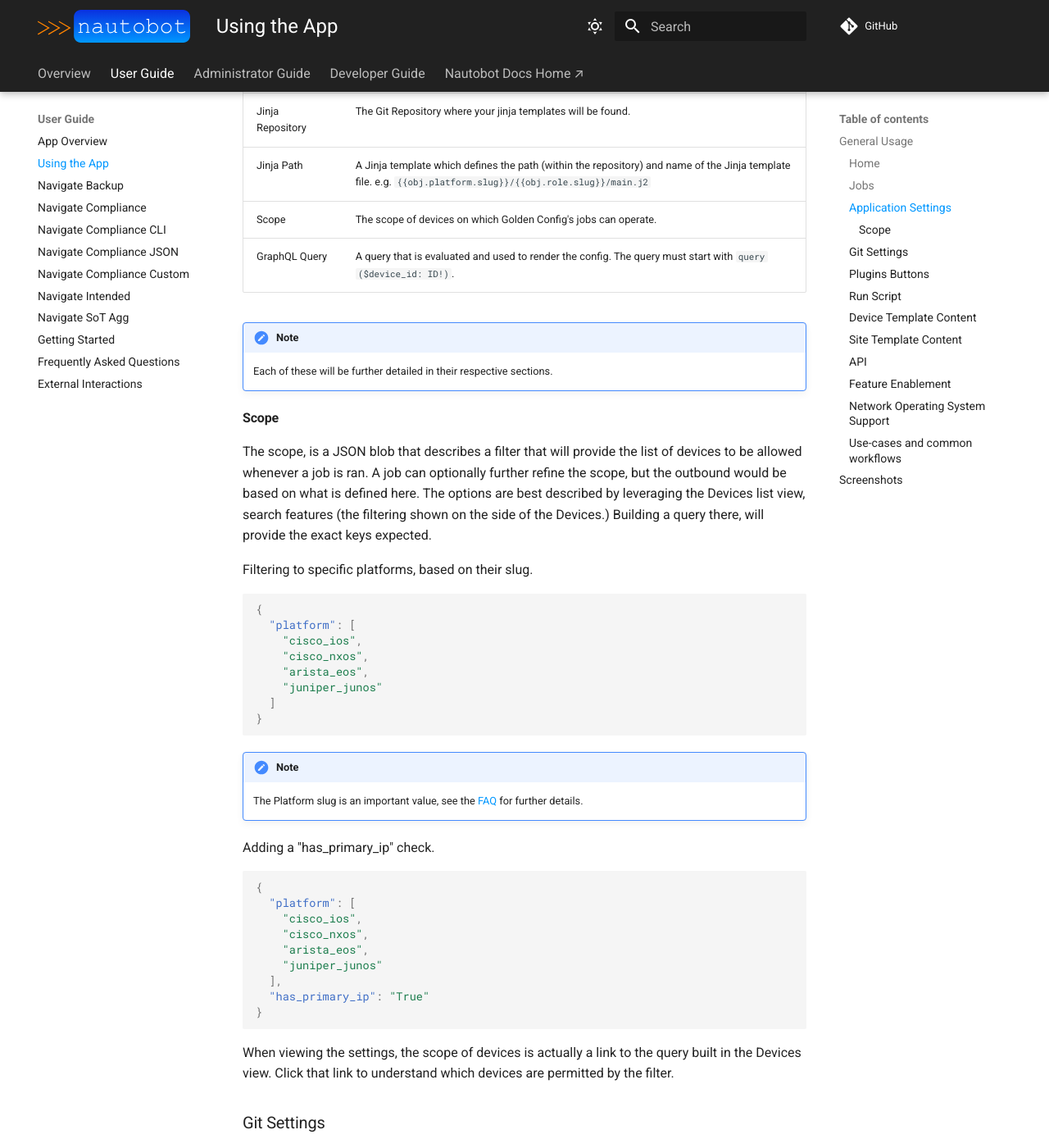
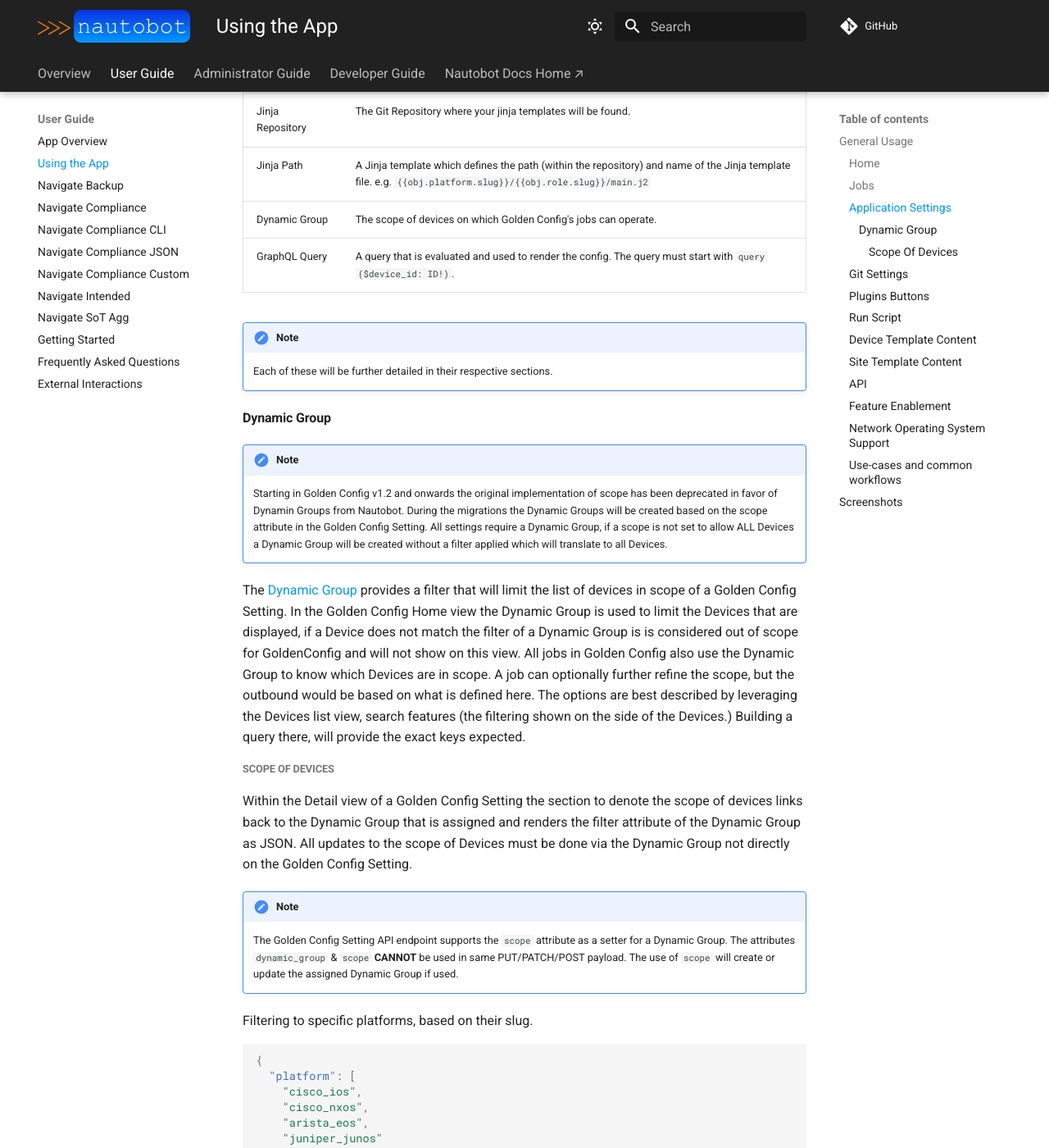
Before and after one commit to nautobot/nautobot-app-golden-config, an MkDocs documentation site: the page built from docs/user/app_use_cases.md, in a window 1280 px wide and 1400 px high, scrolled down 3083 px. Shown: the whole window at 82% size. Built offline with MkDocs 1.6.1 and Material for MkDocs 9.7.7, drawn with Linux system fonts in a browser that asks for light colours; comment, search, counter and statistics services are not loaded; some of the changed text lies outside the part shown.

Commit message:
adding dynamic group update to docs

```diff
--- a/docs/user/app_use_cases.md
+++ b/docs/user/app_use_cases.md
@@ -38,9 +38,9 @@
 
 The golden configuration plugin settings can be found by navigating to `Golden Config -> Settings` button. Select one of the Settings, under the `Golden Configuration` section.
 Since Golden Configuration Plugin version 1.0, the plugin allows for multiple settings to be configured by the User.
-Each of the settings, has the individual repositories and configuration details, as well as the scope.
+Each of the settings, has the individual repositories and configuration details, as well as a Dynamic Group.
 You could use a combination of settings to customize Your Configuration Compliance behavior.
-Settings have a name and a weight. The weight parameter indicates the priority of given Settings - the higher the weight, the device matching the scope defined will be assigned to the scope.
+Settings have a name and a weight. The weight parameter indicates the priority of given Settings - the higher the weight, the device matching the Dynamic Group defined will be assigned to the scope.
 At the same moment, each device will be matched up to maximum of only one `Settings.` In case of the same weight, the sorting is performed by the name.
 
 ![Navigate to Settings](../images/navigate-compliance-rules.png)
@@ -57,15 +57,25 @@
 |Intended Path|A Jinja template which defines the path and name of intended configuration state files within the intended state repository. e.g. `{{obj.site.slug}}/{{obj.name}}.intended_cfg`|
 |Jinja Repository |The Git Repository where your jinja templates will be found. |
 |Jinja Path|A Jinja template which defines the path (within the repository) and name of the Jinja template file. e.g. `{{obj.platform.slug}}/{{obj.role.slug}}/main.j2`|
-|Scope|The scope of devices on which Golden Config's jobs can operate. |
+|Dynamic Group|The scope of devices on which Golden Config's jobs can operate. |
 |GraphQL Query|A query that is evaluated and used to render the config. The query must start with `query ($device_id: ID!)`.|
 
 !!! note
     Each of these will be further detailed in their respective sections.
 
-#### Scope
+#### Dynamic Group
 
-The scope, is a JSON blob that describes a filter that will provide the list of devices to be allowed whenever a job is ran. A job can optionally further refine the scope, but the outbound would be based on what is defined here. The options are best described by leveraging the Devices list view, search features (the filtering shown on the side of the Devices.) Building a query there, will provide the exact keys expected.
+!!! note
+    Starting in Golden Config v1.2 and onwards the original implementation of scope has been deprecated in favor of Dynamin Groups from Nautobot. During the migrations the Dynamic Groups will be created based on the scope attribute in the Golden Config Setting. All settings require a Dynamic Group, if a scope is not set to allow ALL Devices a Dynamic Group will be created without a filter applied which will translate to all Devices.
+
+The [Dynamic Group](https://nautobot.readthedocs.io/en/stable/additional-features/dynamic-groups/) provides a filter that will limit the list of devices in scope of a Golden Config Setting. In the Golden Config Home view the Dynamic Group is used to limit the Devices that are displayed, if a Device does not match the filter of a Dynamic Group is is considered out of scope for GoldenConfig and will not show on this view. All jobs in Golden Config also use the Dynamic Group to know which Devices are in scope. A job can optionally further refine the scope, but the outbound would be based on what is defined here. The options are best described by leveraging the Devices list view, search features (the filtering shown on the side of the Devices.) Building a query there, will provide the exact keys expected.
+
+##### Scope Of Devices
+
+Within the Detail view of a Golden Config Setting the section to denote the scope of devices links back to the Dynamic Group that is assigned and renders the filter attribute of the Dynamic Group as JSON. All updates to the scope of Devices must be done via the Dynamic Group not directly on the Golden Config Setting.
+
+!!! note
+    The Golden Config Setting API endpoint supports the `scope` attribute as a setter for a Dynamic Group. The attributes `dynamic_group` & `scope` **CANNOT** be used in same PUT/PATCH/POST payload. The use of `scope` will create or update the assigned Dynamic Group if used.
 
 Filtering to specific platforms, based on their slug.
 
```
Also changed, not shown: docs/user/app_feature_intended.md (+1 -1 lines).
